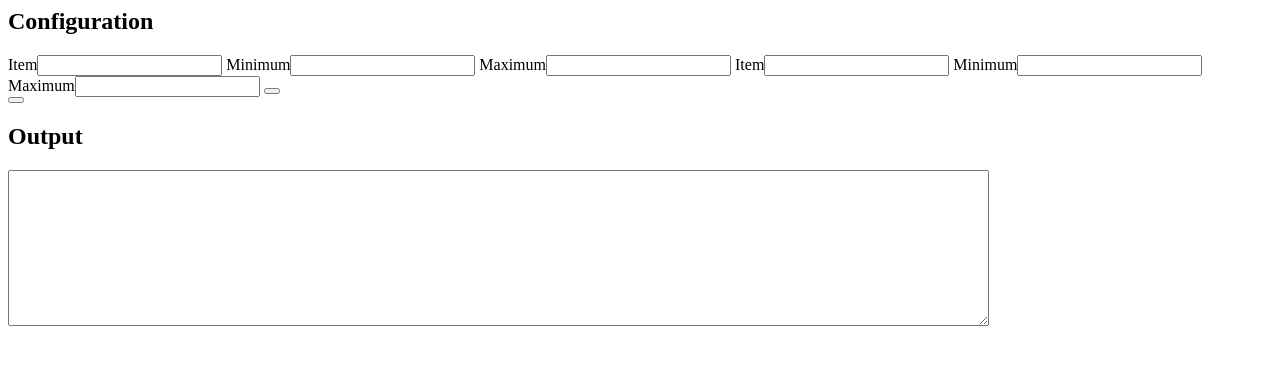
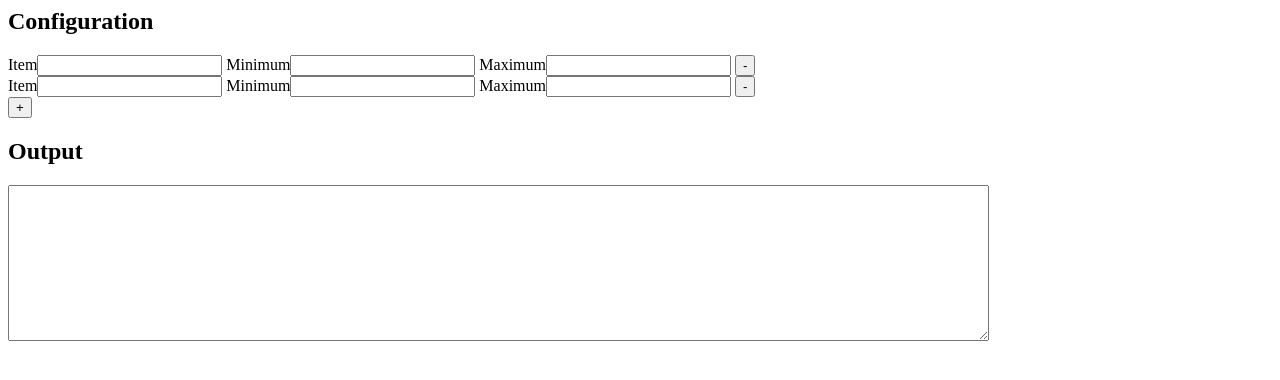
Before and after one commit to flbuddymooreiv/factorio-logistics-requests, a plain HTML site: page index.html in a window 1280 px wide. Drawn offline with Linux system fonts and the light colour scheme.

Commit message:
Update index.html

```diff
--- a/index.html
+++ b/index.html
@@ -1,17 +1,21 @@
 <html>
   <h2>Configuration</h2>
-  <label>Item</label><input type="text"></input>
-  <label>Minimum</label><input type="text"></input>
-  <label>Maximum</label><input type="text"></input>
 
   <label>Item</label><input type="text"></input>
   <label>Minimum</label><input type="text"></input>
   <label>Maximum</label><input type="text"></input>
-  <button value="-"></button>
+  <button type="button">-</button>
   <br/>
 
-  <button id="+"></button>
+  <label>Item</label><input type="text"></input>
+  <label>Minimum</label><input type="text"></input>
+  <label>Maximum</label><input type="text"></input>
+  <button type="button">-</button>
+  <br/>
+
+  <button type="button">+</button>
 
   <h2>Output</h2>
   <textarea rows="10" cols="120"></textarea>
+
 </html>
```
